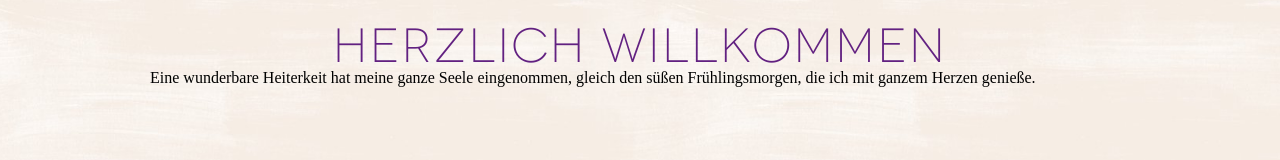
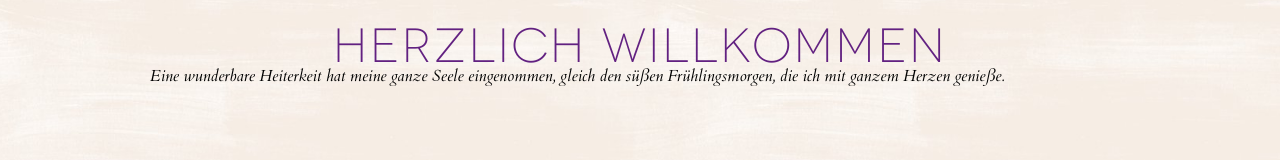
Before and after one commit to ginndesign/hebamme-sabina, a plain HTML site: page index.html in a window 1280 px wide. Shown: the part 291-451 px from the top of the page. Drawn offline with Linux system fonts and the light colour scheme; files whose address does not match are found by name.

Commit message:
H2 Cardo

```diff
--- a/sass/screen.scss
+++ b/sass/screen.scss
@@ -9,6 +9,7 @@
  @import "variables";
 
 @include font-face("Novecento", font-files("novecentowide-light-webfont.ttf", "novecentowide-light-webfont.otf"));
+@include font-face("CardoItalic", font-files("cardo-italic-webfont.ttf", "cardo-italic-webfont.otf"));
 
 
  * {
@@ -44,3 +45,6 @@ h1{
 		text-align: center;
 	}
 }
+h2{
+	font-family:"CardoItalic";
+}
```
Also changed, not shown: fonts/cardo-italic-webfont.ttf (added), fonts/cardo-italic-webfont.woff (added), stylesheets/screen.css, 2 other files.
